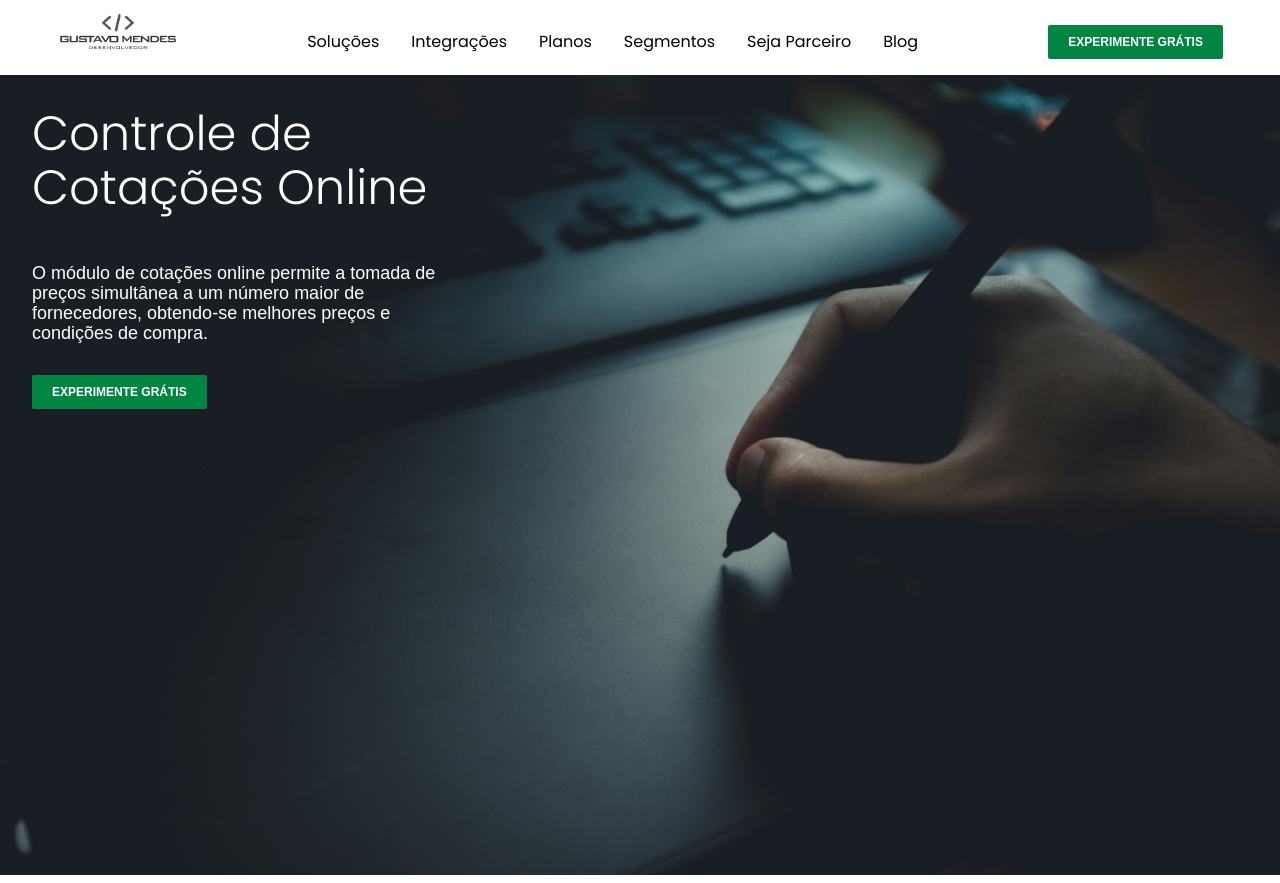
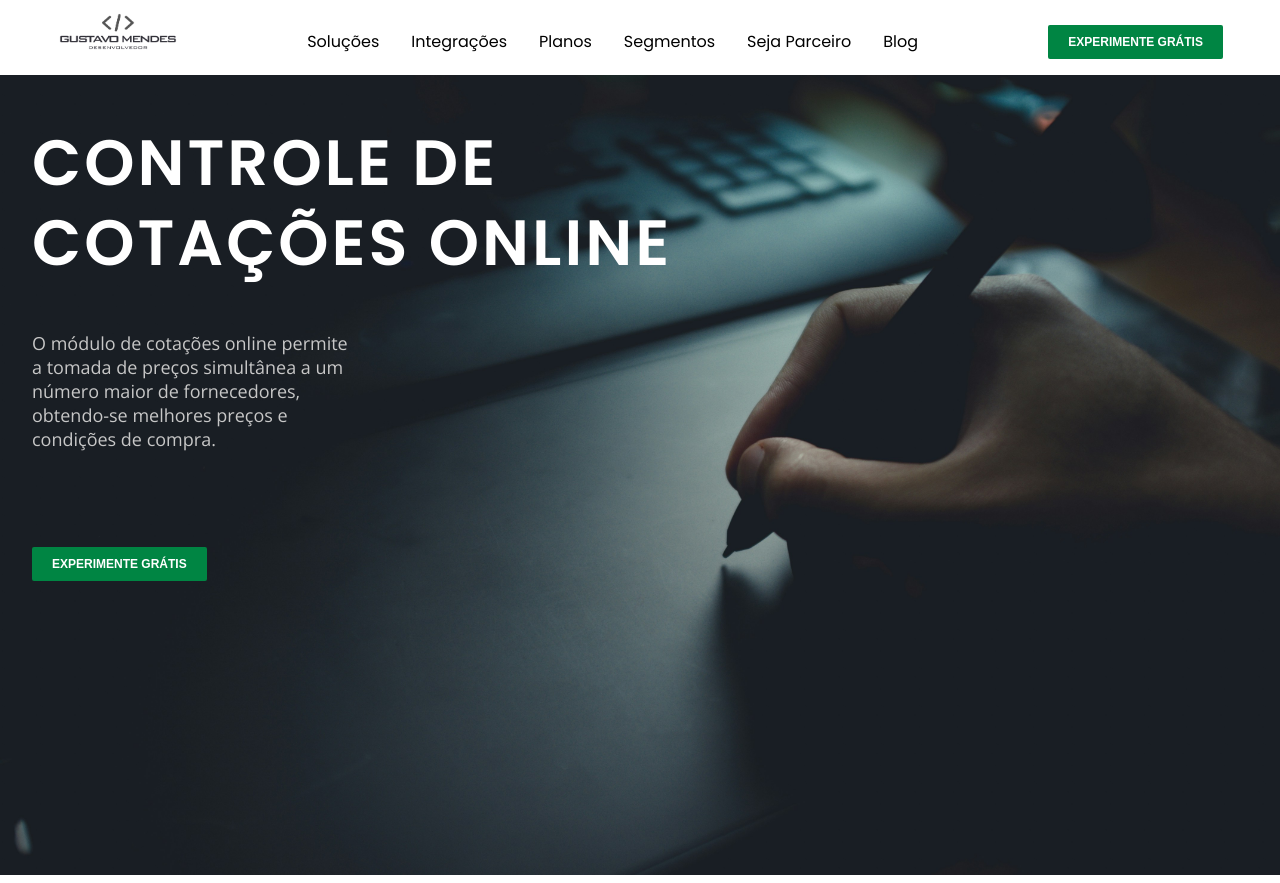
Before and after one commit to GustavoRMendes/sistema-de-cotacao, a Next.js app: page / in a window 1280 px wide. Built offline with nearby package versions, Linux system fonts and the light colour scheme.

Commit message:
h1 style

```diff
--- a/src/app/globals.css
+++ b/src/app/globals.css
@@ -21,20 +21,21 @@ body {
 }
 .h1-main {
   color: rgb(255, 255, 255);
-  font-weight: 300;
-  padding: 2rem 0rem 2rem 2rem;
-  font-size: 3rem;
-  line-height: 54px;
+  font-weight: 600;
+  padding: 3rem 0rem 2rem 2rem;
+  font-size: 4rem;
+  line-height: 80px;
+  font-family: 'Poppins';
+  letter-spacing: 3px;
 }
 .p-main {
-  width: 440px;
+
   padding: 1rem 0rem 2rem 2rem;
-  color: white;
-  text-align: left;
-  line-height: 20px;
+  color: rgb(199, 199, 199);
+  line-height: 24px;
   font-size: 18px;
-  font-weight: 100;
-  font-family: sans-serif;
+  font-weight: 200;
+  font-family: 'Open Sans' ;
 }
 .hr {
   padding: 3px;
--- a/src/components/main.tsx
+++ b/src/components/main.tsx
@@ -5,13 +5,13 @@ export default function MainPage() {
   return (
     <main className="main">
       <h1 className="h1-main">
-        Controle de <br />
-        Cotações Online
+       CONTROLE DE<br />
+       COTAÇÕES ONLINE
       </h1>
       <p className="p-main">
-      O módulo de cotações online permite a tomada de preços simultânea a um número maior de fornecedores, obtendo-se melhores preços e condições de compra.
+      O módulo de cotações online permite <br/> a tomada de preços simultânea a um <br/> número maior de fornecedores,<br/> obtendo-se melhores preços e <br />condições de compra.
       </p>
-      <button style={{marginLeft:'2rem'}} className='contato'>
+      <button style={{margin: '4rem 0rem 0rem 2rem'}} className='contato'>
         EXPERIMENTE GRÁTIS
       </button>
     </main>
```
